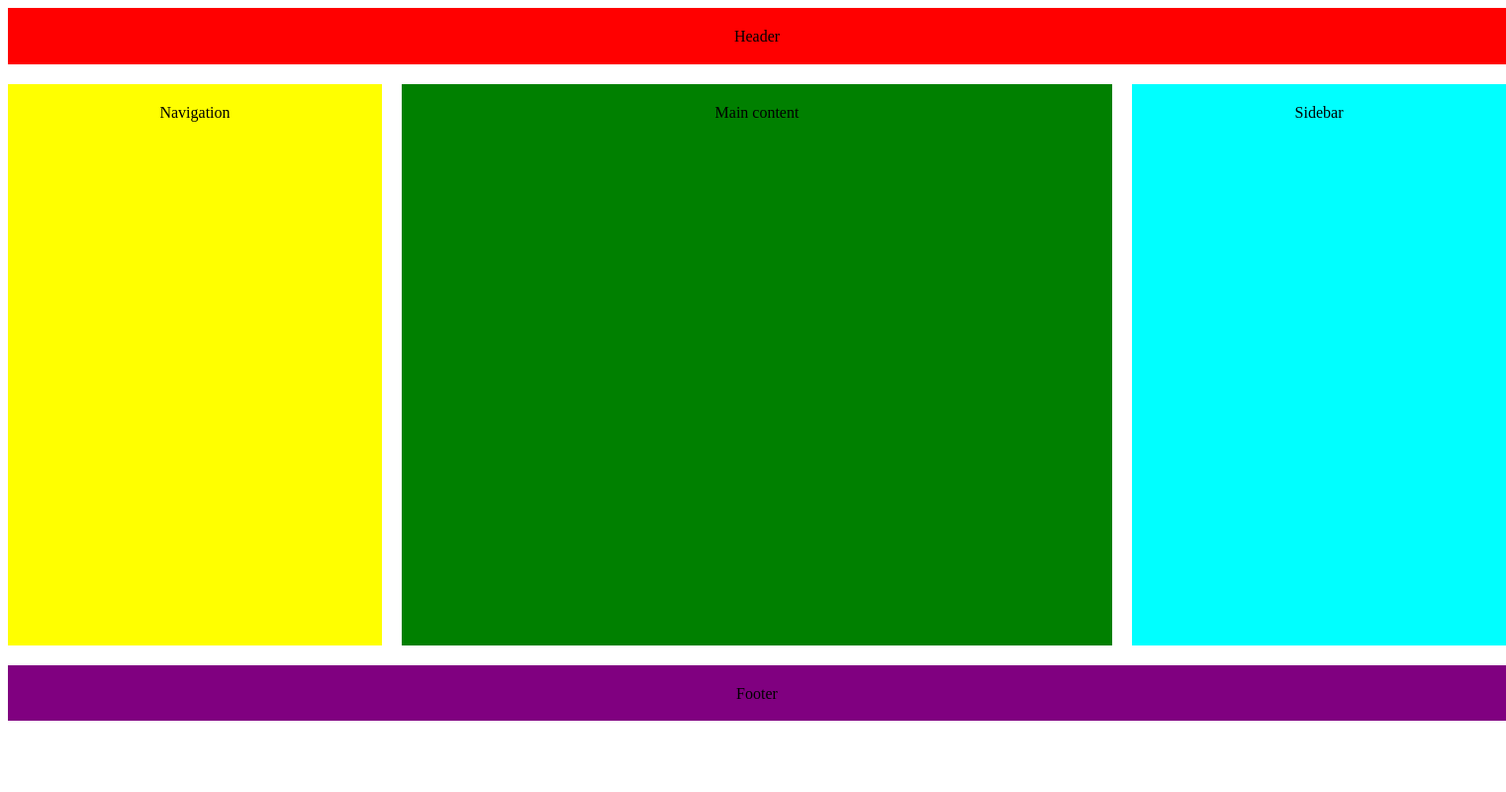
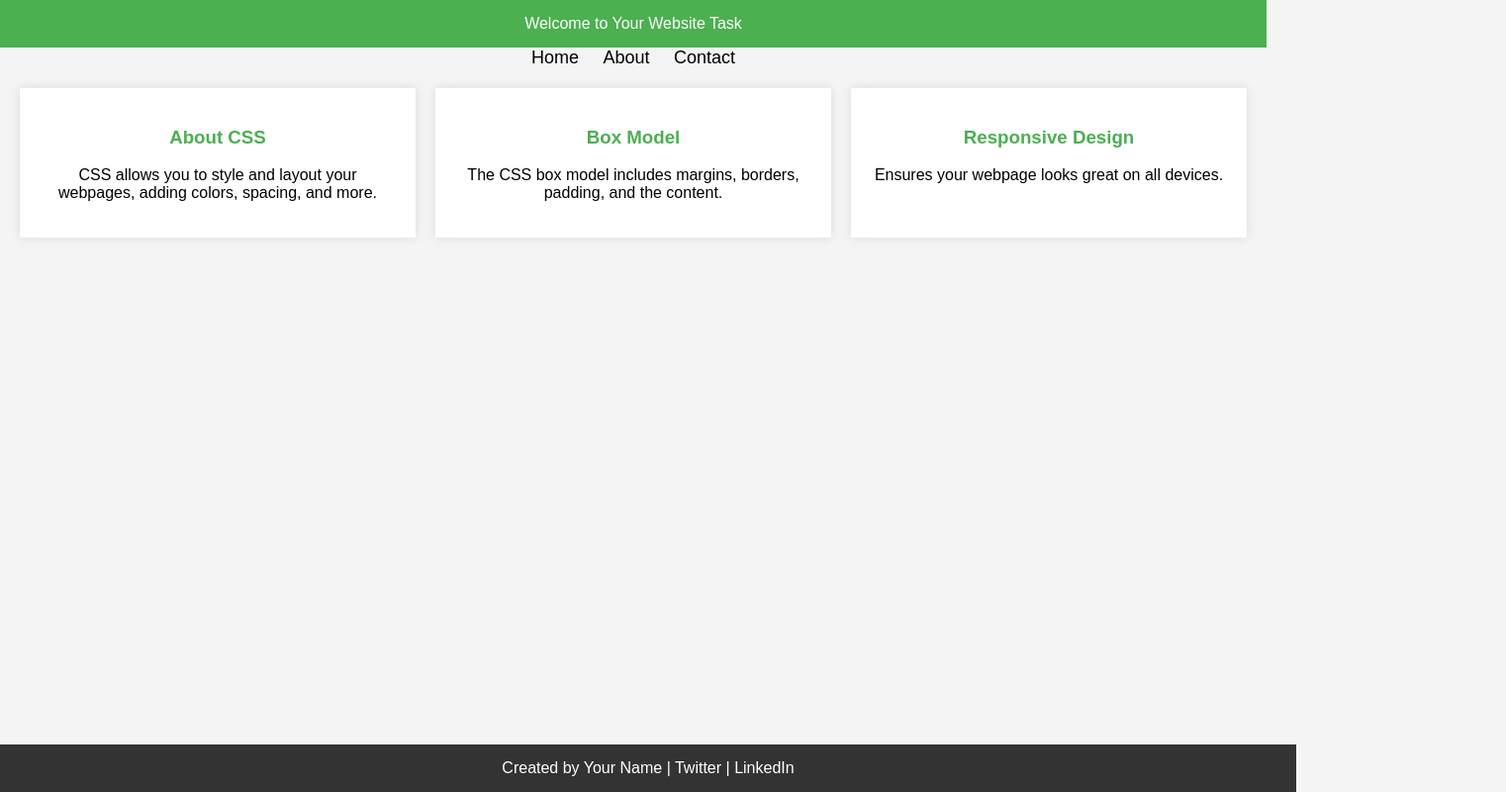
Before and after one commit to PardhuAvula/pardhu-git, a plain HTML site: page index.html in a window 1280 px wide. Shown: the whole page at 99% size, 1522 px wide, since content can reach past the window. Drawn offline with Linux system fonts and the light colour scheme.

Commit message:
Initial commit

```diff
--- a/index.html
+++ b/index.html
@@ -4,69 +4,79 @@
 <head>
     <meta charset="UTF-8">
     <meta name="viewport" content="width=device-width, initial-scale=1.0">
-    <title>Document</title>
+    <title>Website Task</title>
     <style>
-        .main {
-            display: grid;
-            grid-template-columns: 10cm 19cm 10cm;
-            grid-template-rows: 1.5cm 15cm 1.5cm;
-            /* column-gap: 20px;
-            row-gap: 20px; */
-            gap: 20px;
-        }
-
-        .d1 {
-            background-color: red;
-            /* grid-column-start: 1;
-            grid-column-end: 4; */
-            grid-column: 1/4;
-            padding: 20px;
+        body {
+            font-family: Arial, sans-serif;
+            margin: 0;
+            background: #f4f4f4;
             text-align: center;
         }
 
-        .d2 {
-            background-color: yellow;
-            /* grid-column-start: 1;
-            grid-column-end: 4; */
-            padding: 20px;
-            text-align: center;
+        .header{
+            background: #4CAF50;
+            color: white;
+            padding: 15px;
+        }
+        .footer{
+            background: #333;
+            color: white;
+            padding: 15px;
+            position: fixed;
+            bottom: 0;
+            width: 100%;
         }
 
-        .d3 {
-            background-color: green;
-            /* grid-column-start: 1;
-            grid-column-end: 4; */
-            padding: 20px;
-            text-align: center;
+        .nav a {
+            margin: 0 10px;
+            text-decoration: none;
+            color: black;
+            font-size: 18px;
         }
 
-        .d4 {
-            background-color: aqua;
-            /* grid-column-start: 1;
-            grid-column-end: 4; */
+        .container {
+            display: grid;
+            grid-template-columns: repeat(auto-fit, minmax(300px, 1fr));
+            gap: 20px;
             padding: 20px;
-            text-align: center;
         }
 
-        .d5 {
-            background-color: purple;
-            /* grid-column-start: 1;
-            grid-column-end: 4; */
-            grid-column: 1/4;
+        .box {
+            background: white;
             padding: 20px;
-            text-align: center;
+            box-shadow: 0px 0px 10px rgba(0, 0, 0, 0.1);
+
+        }
+
+        .box h3 {
+            color: #4CAF50;
+
         }
     </style>
 </head>
 
 <body>
-    <div class="main">
-        <div class="d1">Header</div>
-        <div class="d2">Navigation</div>
-        <div class="d3">Main content</div>
-        <div class="d4">Sidebar</div>
-        <div class="d5">Footer</div>
+    <div class="header">Welcome to Your Website Task</div>
+    <div class="nav">
+        <a href="#">Home</a>
+        <a href="#">About</a>
+        <a href="#">Contact</a>
     </div>
+    <div class="container">
+        <div class="box">
+            <h3>About CSS</h3>
+            <p>CSS allows you to style and layout your webpages, adding colors, spacing, and more.</p>
+        </div>
+        <div class="box">
+            <h3>Box Model</h3>
+            <p>The CSS box model includes margins, borders, padding, and the content.</p>
+        </div>
+        <div class="box">
+            <h3>Responsive Design</h3>
+            <p>Ensures your webpage looks great on all devices.</p>
+        </div>
+    </div>
+    <div class="footer">Created by Your Name | Twitter | LinkedIn</div>
 </body>
 
 </html>
```
